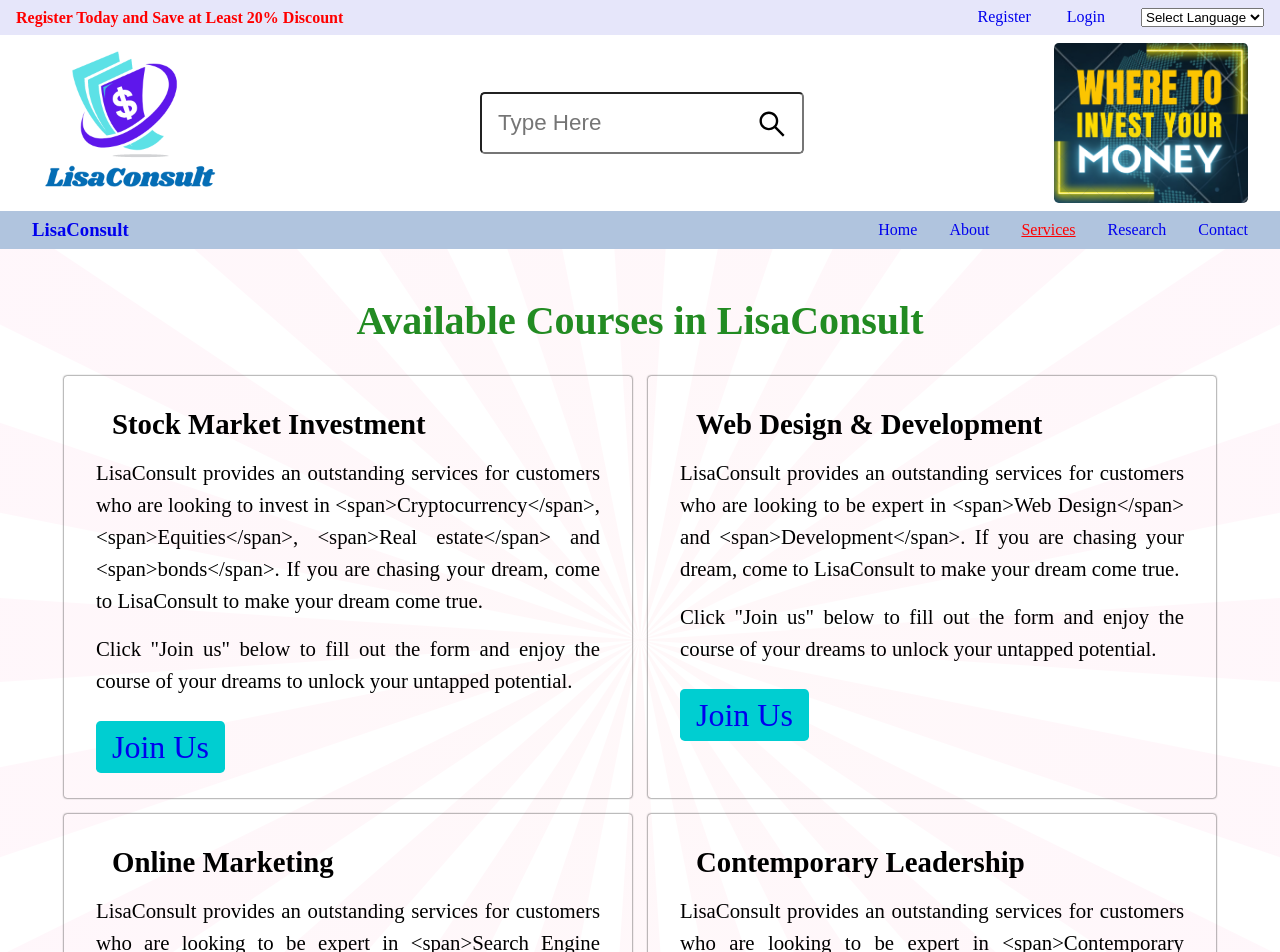
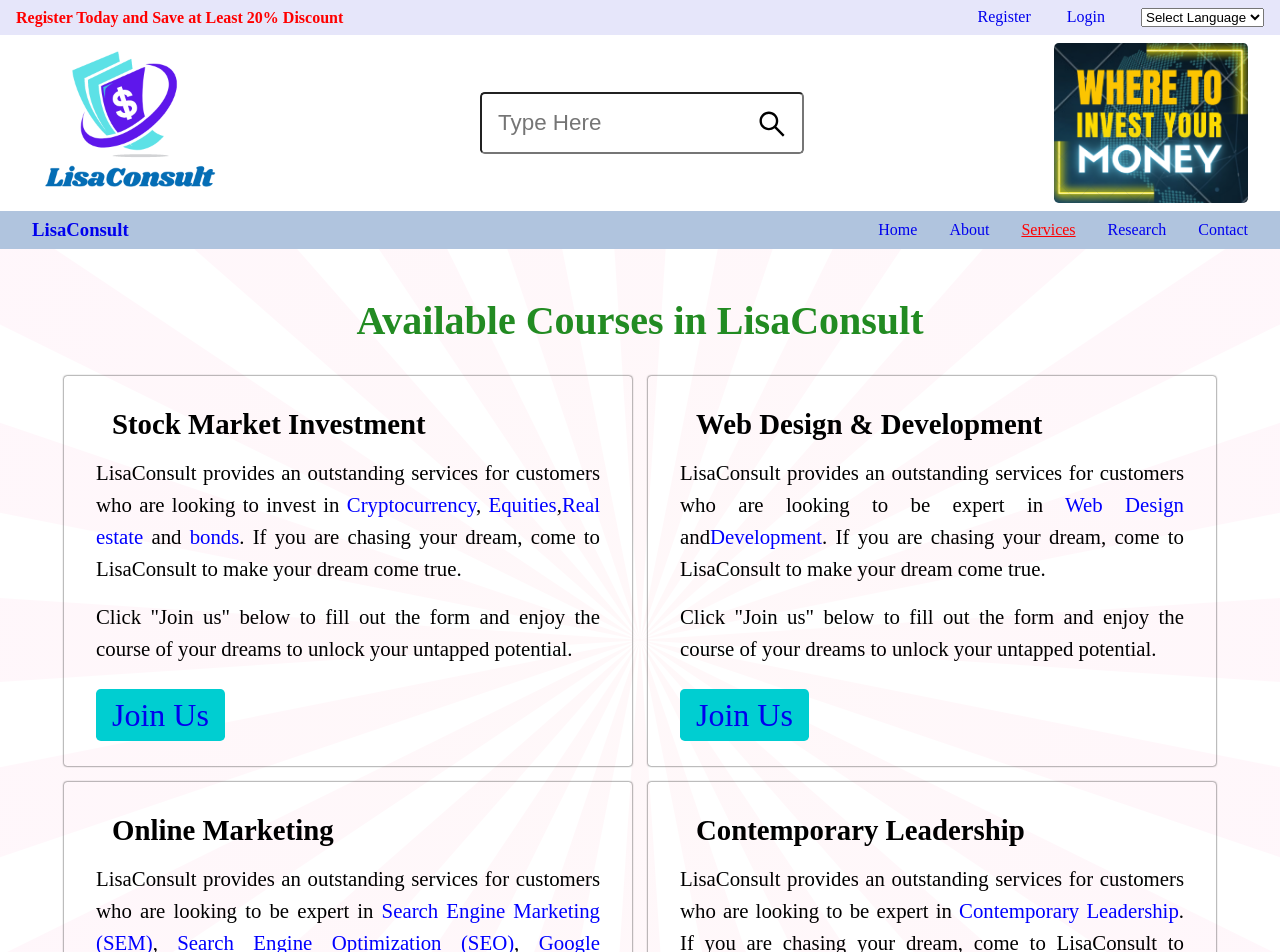
Before and after one commit to Yohannes-Habtemariam/consult-app, a React (Create React App) app in the folder frontend/: page /service in a window 1280 px wide. Shown: the top 952 px of the page. Built offline with nearby package versions, Linux system fonts and the light colour scheme.

Commit message:
Data.js management

```diff
--- a/frontend/src/data/Data.js
+++ b/frontend/src/data/Data.js
@@ -1,5 +1,11 @@
-
+import React from "react";
+import { NavLink } from "react-router-dom";
 // Home page images
+// Bitcoin, Ethereum, Real-estate, Money
+import Bitcoin from "../assets/bitcoin-1.png";
+import Ethereum from "../assets/ethereum-1.png";
+import RealEstate from "../assets/real-estate.jpg";
+import Money from "../assets/money-1.jpg";
 // Index funds, Mutual funds, ETFs and Individual stocks
 import indexFund from "../assets/index-funds.png";
 import mutualFund from "../assets/mutual-funds.png";
@@ -19,7 +25,7 @@
 import EMA from "../assets/ExponentialMovingAverage.png";
 
 // Research Page images
-import Journal from "../assets/journal.jpg"
+import Journal from "../assets/journal.jpg";
 import Book from "../assets/book.jpg";
 import Project from "../assets/project.jpg";
 
@@ -27,10 +33,26 @@
 // Home Page Data
 //====================================================================
 
+export const HomePageTitleData = {
+  heading: "Would you like to be financially independent?",
+  paragraph: (
+    <p>
+      If your answer is yes, instead of you working to make money, make your money work for you. Hence, if you want to make money and get richer, invest your money in <span> cryptocurrencies</span>, <span>stocks</span>, <span> real estate</span>, <span>bonds</span>, and <span> other securities</span>. Perhaps you may need <span className="span-tech"> technical advice</span> on <span className="span"> where</span>,<span className="span"> how </span> and <span className="span">when</span> to invest. LisaConsult is here for you to make your dream come true. Just click the <NavLink to="/courseRegistration"> Registration Form</NavLink> to register faster for the course and you will enjoy an amazing life for the rest of your life.
+    </p>
+  ),
+  images: {
+    bitCoin: Bitcoin,
+    etheruem: Ethereum,
+    realEsate: RealEstate,
+    money: Money,
+  },
+};
+
 export const HomePageData = [
   {
     title: "Where Do You Want to Invest? And How to Analyze the Stock Market?",
-        paragraph: "Though there are many investment avenues available in the financial market for investors, a lot of people are not yet aware of these opportunities. That is why, many people in the world work for others to achieve other people’s goals and visions. Since you want to be financially independent, where will you invest to achieve your financial goal? in Index Funds? in Mutual Funds? in Exchange-Traded Funds? or in Individual Stocks? Why?",
+    paragraph:
+      "Though there are many investment avenues available in the financial market for investors, a lot of people are not yet aware of these opportunities. That is why, many people in the world work for others to achieve other people’s goals and visions. Since you want to be financially independent, where will you invest to achieve your financial goal? in Index Funds? in Mutual Funds? in Exchange-Traded Funds? or in Individual Stocks? Why?",
     image1: indexFund,
     alt1: "Index Funds",
     image2: mutualFund,
@@ -42,7 +64,8 @@
   },
   {
     title: "Fundamental Analysis",
-        paragraph: "Before you invest, you need to do a thorough research on fundamental and technical analyses. Fundamental analysis is the cornerstone of investing in financial market. In fact, some experts say that you are not really investing if you are not performing fundamental analysis. Although the biggest part of fundamental analysis involves delving into the financial statements, it should focus mainly on three essential aspects, such as macroeconomic analysis, industry analysis, and company analysis. Fundamental analysis combines economic, industry, and company analyses to study everything that affect the security’s value to drive a stock’s fair value which is called intrinsic value.",
+    paragraph:
+      "Before you invest, you need to do a thorough research on fundamental and technical analyses. Fundamental analysis is the cornerstone of investing in financial market. In fact, some experts say that you are not really investing if you are not performing fundamental analysis. Although the biggest part of fundamental analysis involves delving into the financial statements, it should focus mainly on three essential aspects, such as macroeconomic analysis, industry analysis, and company analysis. Fundamental analysis combines economic, industry, and company analyses to study everything that affect the security’s value to drive a stock’s fair value which is called intrinsic value.",
     image1: PESTEL,
     atl1: "PESTEL Analysis",
     image2: Porter,
@@ -50,22 +73,22 @@
     image3: SWOT,
     alt3: "SWOT Analysis",
     image4: OperatingEnvironment,
-        alt4: "Operating Environment Analysis"
+    alt4: "Operating Environment Analysis",
   },
   {
     title: "Technical Analysis",
-        paragraph: "Fundamental and technical analyses are the two main approaches to security analysis. Both of them complement one another. Specially, technical analysis is used as a supplement to fundamental analysis rather than as a substitute to it. Technical analysis focuses at the price of a stock derived as a result of supply and demand interaction in the market. In a technical analysis, investors look at two main aspects in the market, such as price and volume. Hence, technical analysis is a method of evaluating securities by analyzing the statistics generated by market activity, such as past prices and volume, but it does not attempt to measure the intrinsic value of a security.",
+    paragraph:
+      "Fundamental and technical analyses are the two main approaches to security analysis. Both of them complement one another. Specially, technical analysis is used as a supplement to fundamental analysis rather than as a substitute to it. Technical analysis focuses at the price of a stock derived as a result of supply and demand interaction in the market. In a technical analysis, investors look at two main aspects in the market, such as price and volume. Hence, technical analysis is a method of evaluating securities by analyzing the statistics generated by market activity, such as past prices and volume, but it does not attempt to measure the intrinsic value of a security.",
     image1: MACD,
-        alt1:"Moving Average Convergence Divergence (MACD)",
+    alt1: "Moving Average Convergence Divergence (MACD)",
     image2: RSI,
     alt2: "Relative Strength Index (RSI)",
     image3: stochasticOscillator,
     alt3: "Stochastic Oscillator Index",
     image4: EMA,
-        alt4: "Exponential Moving Average(EMA)"
+    alt4: "Exponential Moving Average(EMA)",
   },
-
-]
+];
 
 //====================================================================
 // Service Page Data
@@ -74,46 +97,91 @@
 export const ServiceData = [
   {
     courseTitle: "Stock Market Investment",
-        firstParagraph: "LisaConsult provides an outstanding services for customers who are looking to invest in <span>Cryptocurrency</span>, <span>Equities</span>, <span>Real estate</span> and <span>bonds</span>. If you are chasing your dream, come to LisaConsult to make your dream come true.",
+    firstParagraph: (
+      <p>
+        LisaConsult provides an outstanding services for customers who are
+        looking to invest in <span>Cryptocurrency</span>, <span>Equities</span>,
+        <span>Real estate</span> and <span>bonds</span>. If you are chasing your
+        dream, come to LisaConsult to make your dream come true.
+      </p>
+    ),
     secondParagraph: `Click "Join us" below to fill out the form and enjoy the course of your dreams to unlock your untapped potential.`,
-        link: "Join Us"
+    link: "Join Us",
   },
   {
     courseTitle: "Web Design & Development",
-        firstParagraph: "LisaConsult provides an outstanding services for customers who are looking to be expert in <span>Web Design</span> and <span>Development</span>. If you are chasing your dream, come to LisaConsult to make your dream come true.",
+    firstParagraph: (
+      <p>
+        LisaConsult provides an outstanding services for customers who are
+        looking to be expert in <span>Web Design</span> and
+        <span>Development</span>. If you are chasing your dream, come to
+        LisaConsult to make your dream come true.
+      </p>
+    ),
     secondParagraph: `Click "Join us" below to fill out the form and enjoy the course of your dreams to unlock your untapped potential.`,
-        link: "Join Us"
+    link: "Join Us",
   },
   {
     courseTitle: "Online Marketing",
-        firstParagraph: "LisaConsult provides an outstanding services for customers who are looking to be expert in <span>Search Engine Marketing (SEM)</span>, <span>Search Engine Optimization (SEO)</span>, <span>Google Adwords</span>, <span>Web Analytics</span>, <span>Content Marketing</span>, and <span>Social Media Marketing (SMM)</span> . If you are chasing your dream, come to LisaConsult to make your dream come true.",
+    firstParagraph: (
+      <p>
+        LisaConsult provides an outstanding services for customers who are looking to be expert in <span>Search Engine Marketing (SEM)</span>, <span>Search Engine Optimization (SEO)</span>, <span>Google Adwords</span>, <span>Web Analytics</span>, <span>Content Marketing</span>, and <span>Social Media Marketing (SMM)</span> . If you are chasing your dream, come to LisaConsult to make your dream come true.
+      </p>
+    ),
     secondParagraph: `Click "Join us" below to fill out the form and enjoy the course of your dreams to unlock your untapped potential.`,
-        link: "Join Us"
+    link: "Join Us",
   },
   {
     courseTitle: "Contemporary Leadership",
-        firstParagraph: "LisaConsult provides an outstanding services for customers who are looking to be expert in <span>Contemporary Leadership</span>. If you are chasing your dream, come to LisaConsult to make your dream come true.",
+    firstParagraph: (
+      <p>
+        LisaConsult provides an outstanding services for customers who are
+        looking to be expert in <span>Contemporary Leadership</span>. If you are
+        chasing your dream, come to LisaConsult to make your dream come true.
+      </p>
+    ),
     secondParagraph: `Click "Join us" below to fill out the form and enjoy the course of your dreams to unlock your untapped potential.`,
-        link: "Join Us"
-    }
-]
+    link: "Join Us",
+  },
+];
 
 //====================================================================
 // Research Page Data
 //====================================================================
 
 export const ResearchData = [
-
   {
     image: Journal,
     alt: "List of Published Journals",
     heading: "Published Articles",
-      paragraph: "You have free access to some of the articles published by LisaConsult",
-      articles : {
-          article1: <a href="https://redfame.com/journal/index.php/afa/article/view/2723/2874" target="_blank">Relationship between Organizational Climate, Employee Psychological Empowerment, and Innovation</a>,
-          article2: <a href="https://ideas.repec.org/a/rfa/afajnl/v2y2016i2p30-45.html" target="_blank">Top Management Team Demographic Diversities, Generic Strategy and Firm Performance</a>,
-          article3: <a href="http://ir.mksu.ac.ke/handle/123456780/4835" target="_blank">The Moderating Effect Of Decision-Maker On The Relationship Between Strategy And Organizational Structure</a>
-      }
+    paragraph:
+      "You have free access to some of the articles published by LisaConsult",
+    articles: {
+      article1: (
+        <a
+          href="https://redfame.com/journal/index.php/afa/article/view/2723/2874"
+          target="_blank"
+        >
+          Relationship between Organizational Climate, Employee Psychological
+          Empowerment, and Innovation
+        </a>
+      ),
+      article2: (
+        <a
+          href="https://ideas.repec.org/a/rfa/afajnl/v2y2016i2p30-45.html"
+          target="_blank"
+        >
+          Top Management Team Demographic Diversities, Generic Strategy and Firm
+          Performance
+        </a>
+      ),
+      article3: (
+        <a href="http://ir.mksu.ac.ke/handle/123456780/4835" target="_blank">
+          The Moderating Effect Of Decision-Maker On The Relationship Between
+          Strategy And Organizational Structure
+        </a>
+      ),
+    },
   },
 
   {
@@ -121,23 +189,50 @@
     alt: "List of published Books",
     heading: "Books",
     paragraph: "Some of the books, which are ready to be published are:",
-      articles : {
-          article1: <a href="#" target="_blank">Success is a Matter of Personal Choice</a>,
-          article2: <a href="#" target="_blank"> How to Invest in Stock Market </a>,
-          article3: <a href="#" target="_blank">Stress Management Strategies</a>
-      }
+    articles: {
+      article1: (
+        <a href="#" target="_blank">
+          Success is a Matter of Personal Choice
+        </a>
+      ),
+      article2: (
+        <a href="#" target="_blank">
+          {" "}
+          How to Invest in Stock Market{" "}
+        </a>
+      ),
+      article3: (
+        <a href="#" target="_blank">
+          Stress Management Strategies
+        </a>
+      ),
+    },
   },
 
   {
     image: Project,
     alt: "List of Projects",
     heading: "Research Projects",
-      paragraph: "Research is the basis for solutions, success, satisfaction, happiness and health.",
-      articles : {
-          article1: <a href="#" target="_blank">Eritrean refugees stress-coping Strategies and Psychological well-being</a>,
-          article2: <a href="#" target="_blank"> Project Management Techniques</a>,
-          article3: <a href="#" target="_blank">Strategic Leadership</a>
-      }
+    paragraph:
+      "Research is the basis for solutions, success, satisfaction, happiness and health.",
+    articles: {
+      article1: (
+        <a href="#" target="_blank">
+          Eritrean refugees stress-coping Strategies and Psychological
+          well-being
+        </a>
+      ),
+      article2: (
+        <a href="#" target="_blank">
+          {" "}
+          Project Management Techniques
+        </a>
+      ),
+      article3: (
+        <a href="#" target="_blank">
+          Strategic Leadership
+        </a>
+      ),
     },
-
+  },
 ];
--- a/frontend/src/views/homePage/Home.jsx
+++ b/frontend/src/views/homePage/Home.jsx
@@ -1,10 +1,5 @@
 import React from "react";
-import { NavLink } from "react-router-dom";
-
-import bitcoin from "../../assets/bitcoin-1.png";
-import ethereum from "../../assets/ethereum-1.png";
-import realEstate from "../../assets/real-estate.jpg";
-import bonds from "../../assets/money-1.jpg";
+import { HomePageTitleData } from "../../data/Data";
 import { HomePageData } from "../../data/Data";
 
 import "./Home.scss";
@@ -13,19 +8,13 @@
   return (
     <main className="home-page-container">
       <section className="investment-options">
-        <h1 className="title-of-home-page">Would you like to be financially independent?</h1>
-        <p className="paragraphs-environmental-analysis-home-page">
-          If your answer is yes, instead of you working to make money, make your money work for you. Hence, if you want to make money and get richer,
-          invest your money in <span> cryptocurrencies</span>, <span>stocks</span>, <span> real estate</span>, <span>bonds</span>, and <span> other securities</span>. Perhaps you may need <span className="span-tech"> technical advice</span> on <span className="span"> where</span>,
-          <span className="span"> how </span> and <span className="span">when</span> to invest. LisaConsult is here for you to make your dream come true. Just click the <NavLink to="/courseRegistration"> Registration Form</NavLink> to register faster for the course and you will enjoy an amazing life for
-          the rest of your life.
-        </p>
-
+        <h1 className="title-of-home-page"> {HomePageTitleData.heading} </h1>
+        <p className="stock-market-home-page"> {HomePageTitleData.paragraph} </p>
         <figure className="stock-market-elements">
-          <img src={bitcoin} alt="Bitcoin" />
-          <img src={ethereum} alt="Ethereum" />
-          <img className="real-estate" src={realEstate} alt="Real Estate" />
-          <img className="real-estate" src={bonds} alt="Real Estate" />
+          <img src={HomePageTitleData.images.bitCoin} alt="Bitcoin" />
+          <img src={HomePageTitleData.images.etheruem} alt="Ethereum" />
+          <img className="real-estate" src={HomePageTitleData.images.realEsate} alt="Real Estate" />
+          <img className="real-estate" src={HomePageTitleData.images.money} alt="Real Estate" />
         </figure>
       </section>
 
--- a/frontend/src/views/servicePage/Service.scss
+++ b/frontend/src/views/servicePage/Service.scss
@@ -3,6 +3,11 @@
 .servicePage-container {
   width: $mobile;
   margin: 1rem auto;
+
+  & span {
+    color: blue;
+    cursor: pointer;
+  }
 
   .service-page-title {
     text-align: center;
```
Also changed, not shown: frontend/src/views/homePage/Home.scss (+6 -1 lines). Lines whose indentation alone changed are shown as unchanged.
